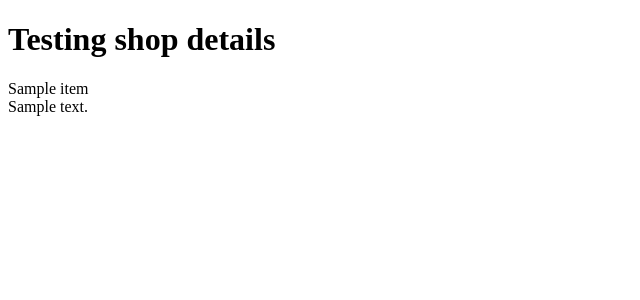
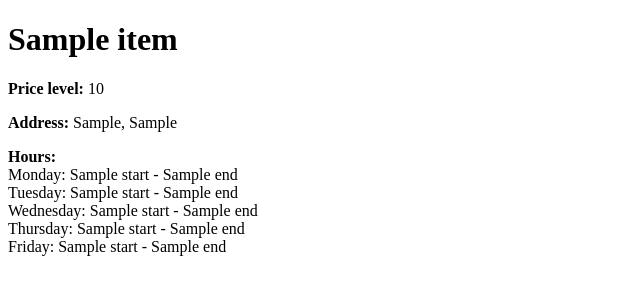
Before and after one commit to emcchen/CoffeesHop-Project, a Flask app: page /review/1 in a window 1280 px wide. Shown: the top 300 px of the page, without its empty margins (0-640 px from the left). Run offline with Flask 2, Linux system fonts and the light colour scheme; tables that the repository leaves empty hold one stand-in row (values such as "Sample post"); a database or web service that is not in the repository returns one stand-in record (values such as "Sample title"); data that the repository does not hold is empty.

Commit message:
Moved info from search result to shop details. Added shop hours

```diff
--- a/server.py
+++ b/server.py
@@ -130,7 +130,7 @@ def yelp_searches(zipcode):
     """Search for shops on YELP"""
     #components of requests
     endpoint = 'https://api.yelp.com/v3/businesses/search'
-    headers = {'Authorization': 'bearer %s' % api_key}
+    headers = {'Authorization': f'bearer {api_key}'}
     parameters = {'term': 'coffee',
                   'location': zipcode,
                   'radius': 10000,
--- a/templates/shop_details.html
+++ b/templates/shop_details.html
@@ -1,14 +1,41 @@
 {% extends 'base.html' %}
 {% block head %}
-    <h1>Testing shop details</h1>
+    <h1> {{ business_info['name'] }} </h1>
 {% endblock %}
 
 {% block content %}
 <div class= row>
-                <div>
-                    {{ business_info['name'] }}
-                </div>
-                <div>
-                    {{ business_info['location']['address1'] }}
-                </div>
+    <p>
+        <b>Price level:</b> {{ business_info['price']}}
+    </p>
+    <p>
+        <b>Address:</b> {{ business_info['location']['display_address'][0] }}, {{ business_info['location']['display_address'][1] }}
+    </p>
+    <div>
+        <b>Hours:</b>
+        <div>
+        Monday: {{ business_info['hours'][0]['open'][0]['start']}} - {{ business_info['hours'][0]['open'][0]['end']}}
+        </div>
+        <div>
+        Tuesday: {{ business_info['hours'][0]['open'][1]['start']}} - {{ business_info['hours'][0]['open'][1]['end']}}
+        </div>
+        <div>
+        Wednesday: {{ business_info['hours'][0]['open'][2]['start']}} - {{ business_info['hours'][0]['open'][2]['end']}}
+        </div>
+        <div>
+        Thursday: {{ business_info['hours'][0]['open'][3]['start']}} - {{ business_info['hours'][0]['open'][3]['end']}}
+        </div>
+        <div>
+        Friday: {{ business_info['hours'][0]['open'][4]['start']}} - {{ business_info['hours'][0]['open'][4]['end']}}
+        </div>
+
+        {% if business_info['hours'][0]['open']|length > 5 %}
+        Saturday: {{ business_info['hours'][0]['open'][5]['start']}} - {{ business_info['hours'][0]['open'][5]['end']}}
+        <div>
+        Sunday: {{ business_info['hours'][0]['open'][6]['start']}} - {{ business_info['hours'][0]['open'][6]['end']}}
+        </div>
+        {% endif %}
+    </div>
+
+
 {% endblock %}
```
Also changed, not shown: templates/search-results.html (+6 -11 lines).
